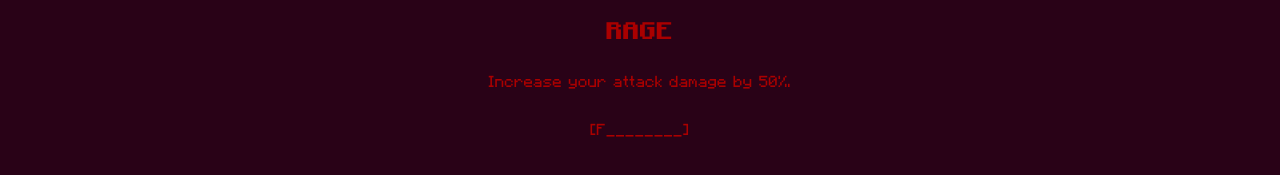
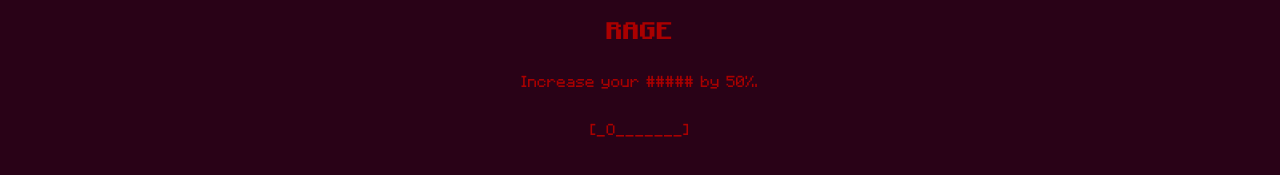
Before and after one commit to PixelSageXD/CrimsonLife-Website, a SvelteKit app: page /secrets/rage in a window 1280 px wide. Shown: the part 509-684 px from the top of the page. Built offline with nearby package versions, Linux system fonts and the light colour scheme.

Commit message:
first rage find

```diff
--- a/src/routes/secrets/rage/+page.svelte
+++ b/src/routes/secrets/rage/+page.svelte
@@ -4,11 +4,9 @@
     </video>
     <br>
     <h2 class="text-title">RAGE</h2>
-    <p class="text-desc">Increase your attack damage by 50%.
-        <!-- AFTER ONE FIND: Increase your ##### by 50%. -->
+    <p class="text-desc">Increase your ##### by 50%.
 
-        <br><br>[F________]</p>
-        <!-- AFTER ONE FIND: [_O_______] -->
+        <br><br>[_O_______]</p>
         <!-- AFTER TWO FINDS: [__R______] -->
 
     <!-- REMOVE ALL AFTER THREE FINDS -->
```
